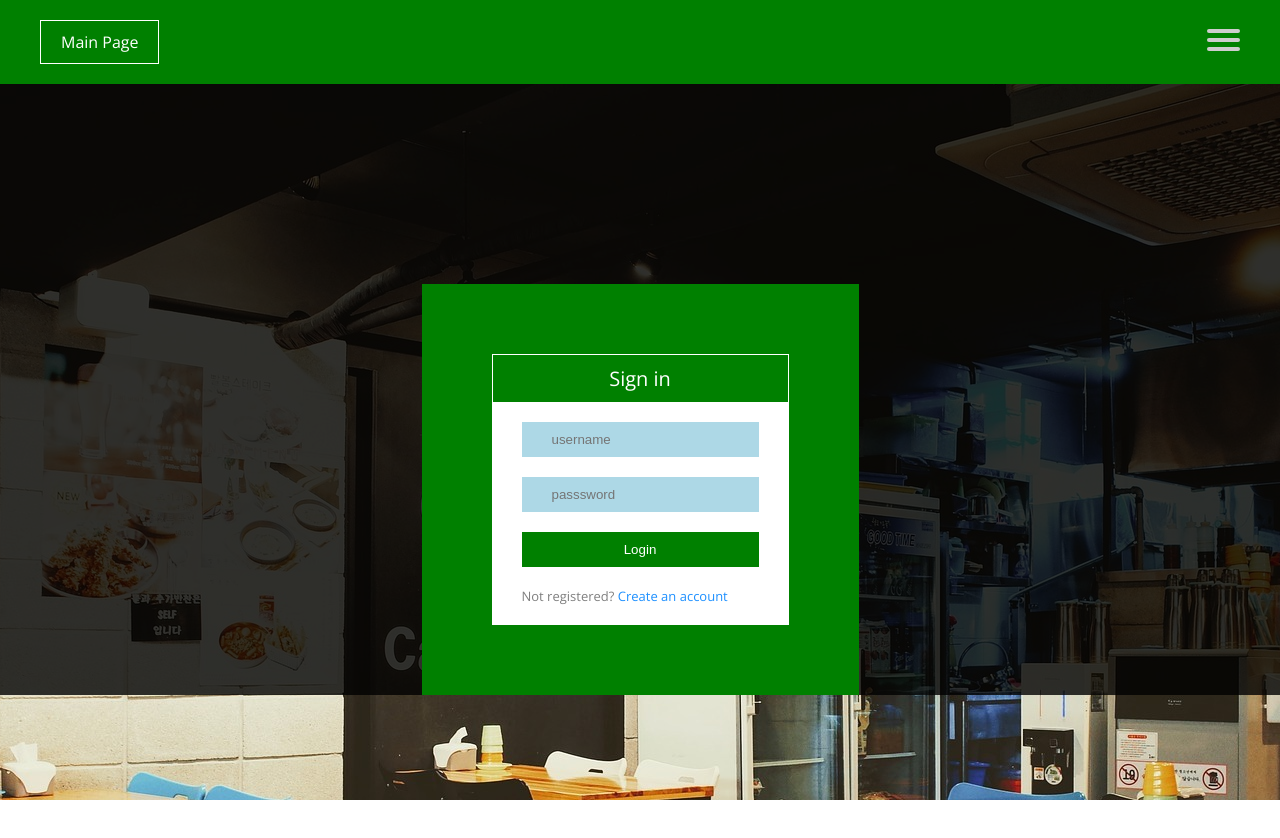
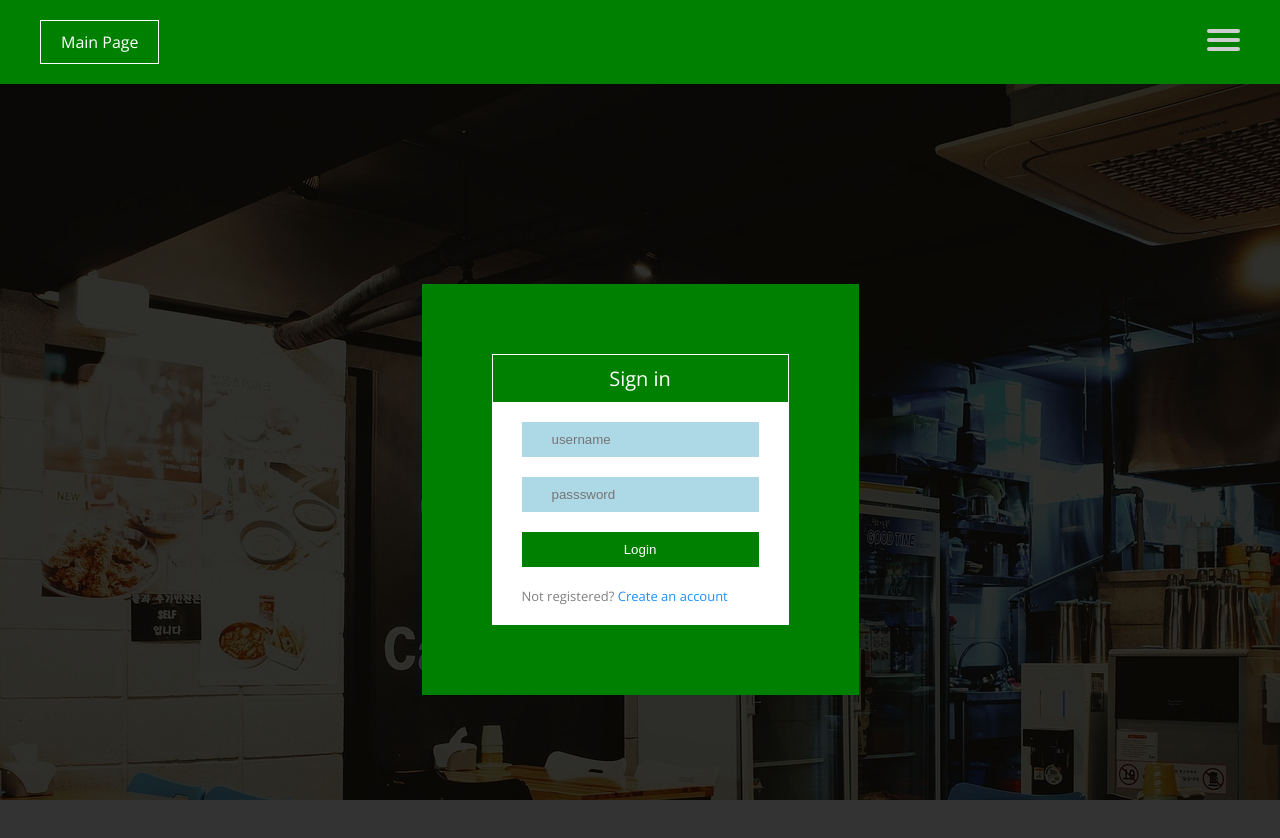
Before and after one commit to Paula066/project-wsei, a React (Create React App) app: page /zaloguj in a window 1280 px wide. Shown: the top 838 px of the page. Before the commit the page ends 800 px from the top, so only its background shows below. Built offline with nearby package versions, Linux system fonts and the light colour scheme.

Commit message:
added switch to main page in menu box

```diff
--- a/src/App.scss
+++ b/src/App.scss
@@ -88,14 +88,22 @@
   padding: 10px 20px;
   border: 1px solid white;
   cursor: pointer;
+
+  a {
+    color: white;
+    text-decoration: none;
+    list-style-type: none;
+  }
 }
 
 
-
+.center-box {
+  display: flex;
+  justify-content: center;
+  align-items: center;
+  margin-top: 60px;
+}
 body {
-  background-image: url("./test.jpg");
-  background-repeat: no-repeat;
-  background-position: top;
   font-family: 'Open Sans', sans-serif;
 }
 
@@ -109,8 +117,17 @@ body {
   color: black !important;
 }
 
+.main-box {
+  background-image: url("./test.jpg");
+  background-repeat: no-repeat;
+  background-position: top;
+  height: 100vh;
+}
+
 .mainLogin {
   background-color: rgba(0, 0, 0, 0.8);
+  align-items: baseline;
+  height: 100%;
 }
 
 .header {
@@ -286,6 +303,7 @@ form {
       cursor: pointer;
       border: none;
       border-radius: 4px;
+      text-decoration: none;
     }
   }
 }
--- a/src/components/FindRestauration.jsx
+++ b/src/components/FindRestauration.jsx
@@ -3,6 +3,7 @@ import React, {Component} from "react";
 export default class FindRestaurant extends Component {
     render() {
         return(
+            <div className="center-box">
                 <div className="restaurants">
                     <div className="restaurants__localization">Kraków</div>
                     <div className="restaurants__search">
@@ -37,6 +38,7 @@ export default class FindRestaurant extends Component {
                         </div>
                     </div>
                 </div>
+            </div>
         )
     }
 }
--- a/src/components/MainPage.jsx
+++ b/src/components/MainPage.jsx
@@ -1,11 +1,14 @@
 import React, { PureComponent } from "react";
+// import Box from '/src/components/Box';
+import {Link} from "react-router-dom";
 
 export default class Hamburger extends PureComponent {
 
     render() {
+
         return (
             <div className="main-page">
-              <p>Main Page</p>
+                <Link to="/">Main Page</Link>
             </div>
         )
     }
--- a/src/components/Menu.jsx
+++ b/src/components/Menu.jsx
@@ -6,6 +6,7 @@ export default class Menu extends PureComponent {
 
     render() {
         const { onClick } = this.props;
+        console.log(onClick)
 
         return (
             <div className="popup">
--- a/src/components/Registration.jsx
+++ b/src/components/Registration.jsx
@@ -24,7 +24,7 @@ export default class Registration extends Component {
             }).then((res) => console.log(res))
         }
         return (
-            <div className="mainLogin">
+            <div className="mainLogin test">
                 <form action="">
                     <label>Sign up</label>
                     <div className="input-box">
```
Lines whose indentation alone changed are shown as unchanged.
